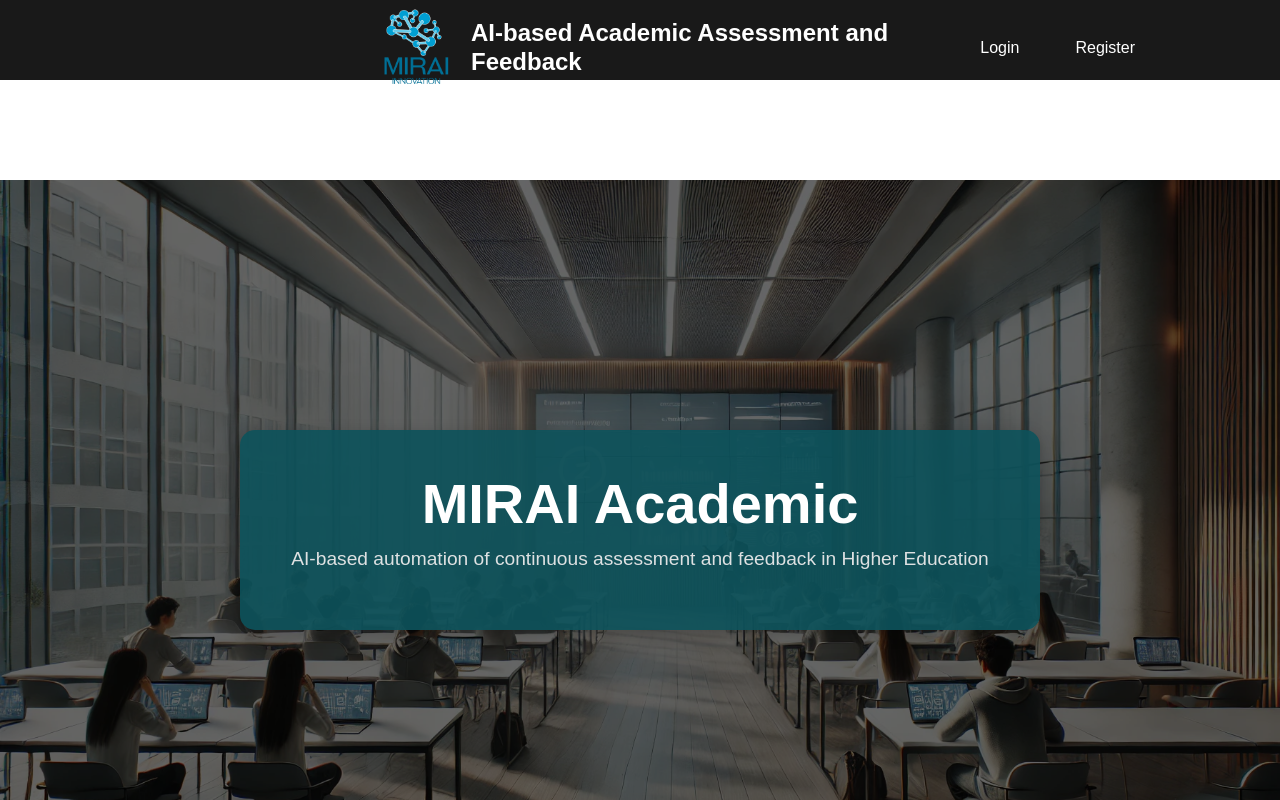
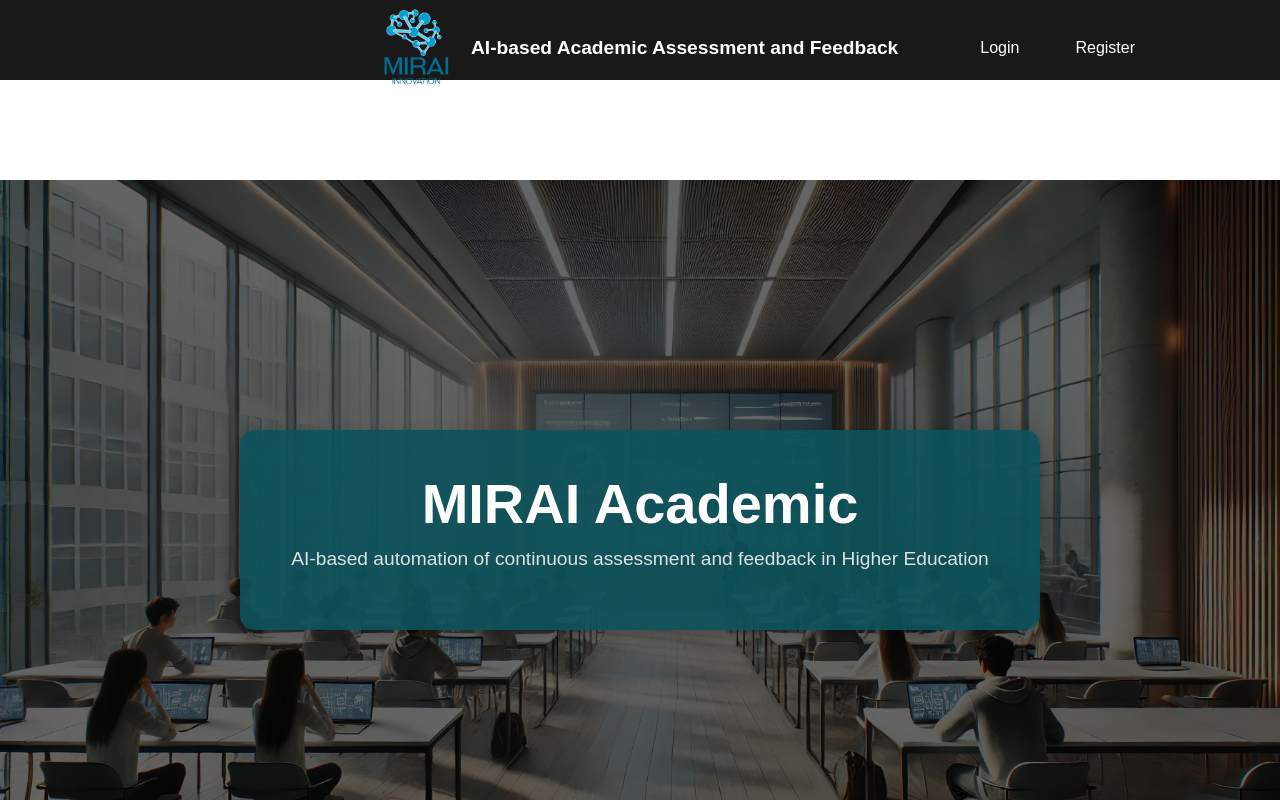
Before and after one commit to rafaelhernandezrios/Test_evaluation, a React (Create React App) app in the folder frontend/: page / in a window 1280 px wide. Shown: the top 800 px of the page. Built offline with nearby package versions, Linux system fonts and the light colour scheme.

Commit message:
Font size

```diff
--- a/frontend/src/pages/LandingPage.js
+++ b/frontend/src/pages/LandingPage.js
@@ -25,7 +25,7 @@
         <div className="container">
           <div className="navbar-brand-container d-flex align-items-center">
             <img src={logo} alt="MIRAI Logo" width="80" height="80" className="navbar-logo" />
-            <a className="navbar-brand h1 text_format d-none d-lg-block" href="#" style={{ color: "#fff", fontSize: "1.5rem" }}>
+            <a className="navbar-brand h1 text_format d-none d-lg-block" href="#" style={{ color: "#fff", fontSize: "1.2rem" }}>
             AI-based Academic Assessment and Feedback
             </a>
             <a className="navbar-brand h1 text_format d-lg-none" href="#" style={{ color: "#fff", fontSize: "2rem" }}>
```
